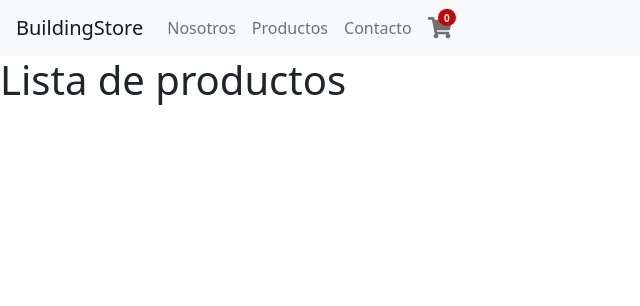
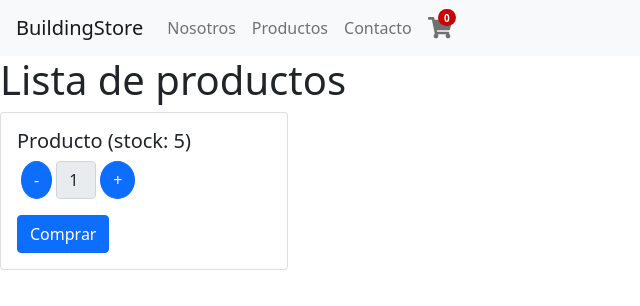
Before and after one commit to alejandrobinker/BuildingStore, a React (Create React App) app: page / in a window 1280 px wide. Shown: the top 306 px of the page, without its empty margins (0-640 px from the left). Built offline with nearby package versions, Linux system fonts and the light colour scheme.

Commit message:
counter product test

```diff
--- /dev/null
+++ b/src/components/ItemCount.css
@@ -0,0 +1,12 @@
+.input-counter{
+    width: 2.5rem;
+}
+
+.btn-counter{
+    border-radius: 50%;
+}
+
+.btn:active, .btn:focus {
+    box-shadow: none;
+    outline: none;
+}
--- /dev/null
+++ b/src/components/ItemCount.tsx
@@ -0,0 +1,19 @@
+import { Card, Button, FormControl } from "react-bootstrap"
+import './ItemCount.css'
+
+function ItemListCount(props: any) {
+
+    return (
+        <Card style={{ width: '18rem' }}>
+            <Card.Body>
+                <Card.Title>Producto (stock: {props.stock})</Card.Title>
+                <div className="d-flex mb-3">
+                    <Button className="btn-counter mx-1" onClick={props.resta}>-</Button>
+                    <FormControl className="input-counter" value={props.value} disabled />
+                    <Button className="btn-counter mx-1" onClick={props.value < props.stock ? props.suma : null }>+</Button>
+                </div>
+                <Button variant="primary">Comprar</Button>
+            </Card.Body>
+        </Card>
+    )
+} export default ItemListCount
--- a/src/components/ItemListContainer.tsx
+++ b/src/components/ItemListContainer.tsx
@@ -1,6 +1,24 @@
+import { useState } from "react"
+import ItemListCount from "./ItemCount"
+
 function ItemListContainer(props: any) {
+
+    const [cantidad, setCantidad] = useState(1);
+
+    const handleResta = () => {
+        if (cantidad > 1) {
+            setCantidad(cantidad - 1)
+        }
+    }
+    const handleSuma = () => {
+        setCantidad(cantidad + 1)
+    }
+
     return (
-        <h1>{props.title}</h1>
+        <>
+            <h1>{props.title}</h1>
+            <ItemListCount value={cantidad} stock={5} resta={handleResta} suma={handleSuma} />
+        </>
     )
 }
 export default ItemListContainer
```
